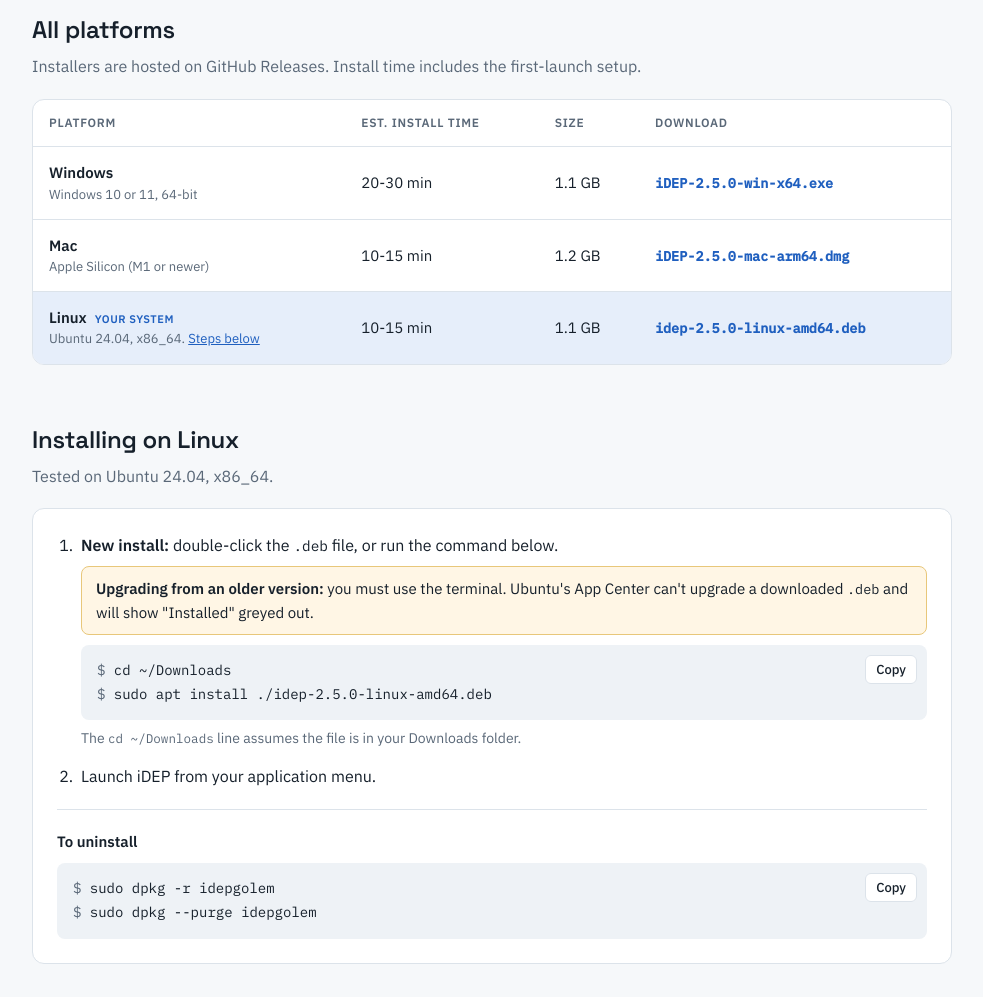
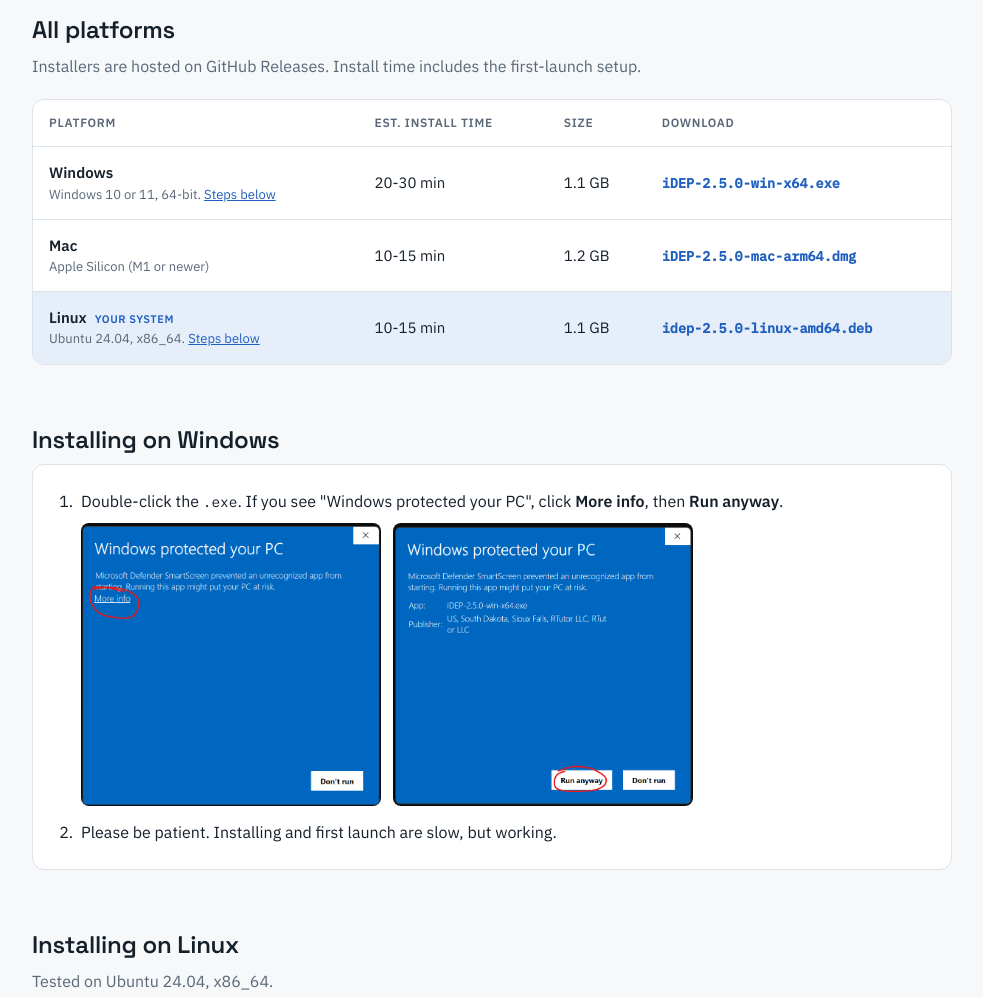
Before and after one commit to orditus-llc/idep-desktop, a plain HTML site: page docs/index.html in a window 1280 px wide. Shown: the part 690-1687 px from the top of the page, without its empty margins (148-1131 px from the left). Drawn offline with Linux system fonts and the light colour scheme; no server answers.

Commit message:
Update GitHub pages to include documentation

```diff
--- a/docs/index.html
+++ b/docs/index.html
@@ -10,7 +10,7 @@
 <link rel="preconnect" href="https://fonts.googleapis.com">
 <link rel="stylesheet" href="https://fonts.googleapis.com/css2?family=IBM+Plex+Mono:wght@400;500&family=IBM+Plex+Sans:wght@400;500;600&family=Space+Grotesk:wght@500;600;700&display=swap">
 <style>
-/* Layout: single centered column; hero with OS-matched download, an expression-heatmap band, platform table, Linux steps, pipeline, release notes. */
+/* Layout: single centered column; hero with OS-matched download, an expression-heatmap band, platform table, Windows and Linux steps, pipeline, release notes. */
 :root {
   --bg: #F6F8FA;
   --surface: #FFFFFF;
@@ -118,6 +118,8 @@ tr.mine td { background: var(--accent-soft); }
 .linux { background: var(--surface); border: 1px solid var(--line); border-radius: 12px; padding: 24px; }
 .linux ol { margin: 0; padding-left: 20px; display: grid; gap: 14px; }
 .linux li { padding-left: 4px; }
+.shots { display: flex; flex-wrap: wrap; gap: 12px; margin-top: 10px; }
+.shots img { width: 300px; max-width: 100%; height: auto; border-radius: 8px; }
 .callout { background: var(--warn-bg); border: 1px solid var(--warn-line); border-radius: 8px; padding: 10px 14px; margin-top: 8px; font-size: 15px; }
 .code {
   position: relative; margin-top: 10px; background: var(--code-bg); border-radius: 8px;
@@ -211,7 +213,7 @@ footer a { color: var(--muted); }
         </thead>
         <tbody>
           <tr data-os="win">
-            <td class="plat">Windows<small>Windows 10 or 11, 64-bit</small></td>
+            <td class="plat">Windows<small>Windows 10 or 11, 64-bit. <a href="#windows">Steps below</a></small></td>
             <td class="num">20-30 min</td>
             <td class="num size">1.1 GB</td>
             <td><a class="dl mono" href="https://github.com/orditus-llc/idep-desktop/releases/download/desktop-v2.5.0/iDEP-2.5.0-win-x64.exe">iDEP-2.5.0-win-x64.exe</a></td>
@@ -230,6 +232,22 @@ footer a { color: var(--muted); }
           </tr>
         </tbody>
       </table>
+    </div>
+  </section>
+
+  <section id="windows">
+    <h2>Installing on Windows</h2>
+    <div class="linux">
+      <ol>
+        <li>
+          Double-click the <code>.exe</code>. If you see "Windows protected your PC", click <strong>More info</strong>, then <strong>Run anyway</strong>.
+          <div class="shots">
+            <img src="windows-protect.png" alt="Click More info" width="300">
+            <img src="run-anyway.png" alt="Click Run anyway" width="300">
+          </div>
+        </li>
+        <li>Please be patient. Installing and first launch are slow, but working.</li>
+      </ol>
     </div>
   </section>
 
```
